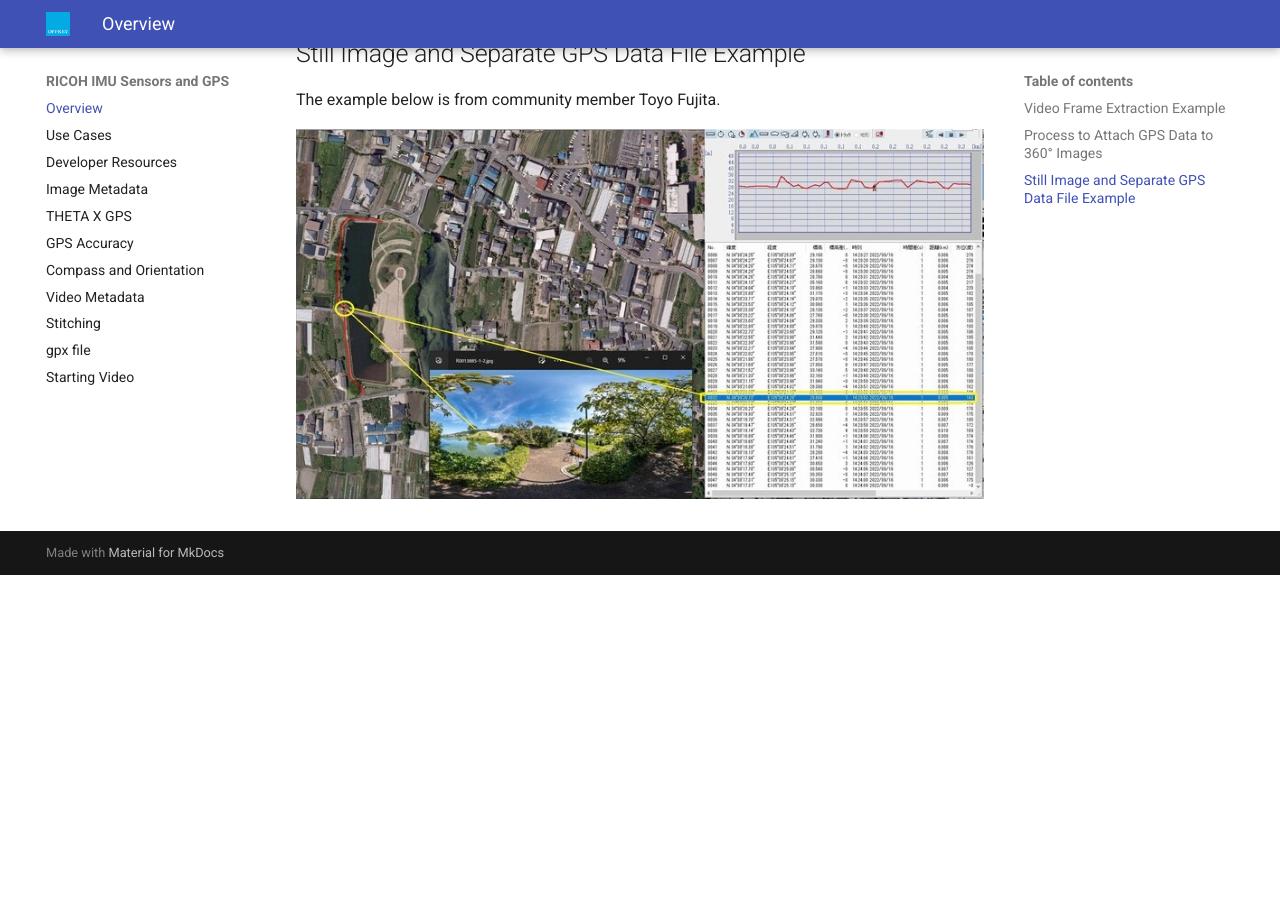
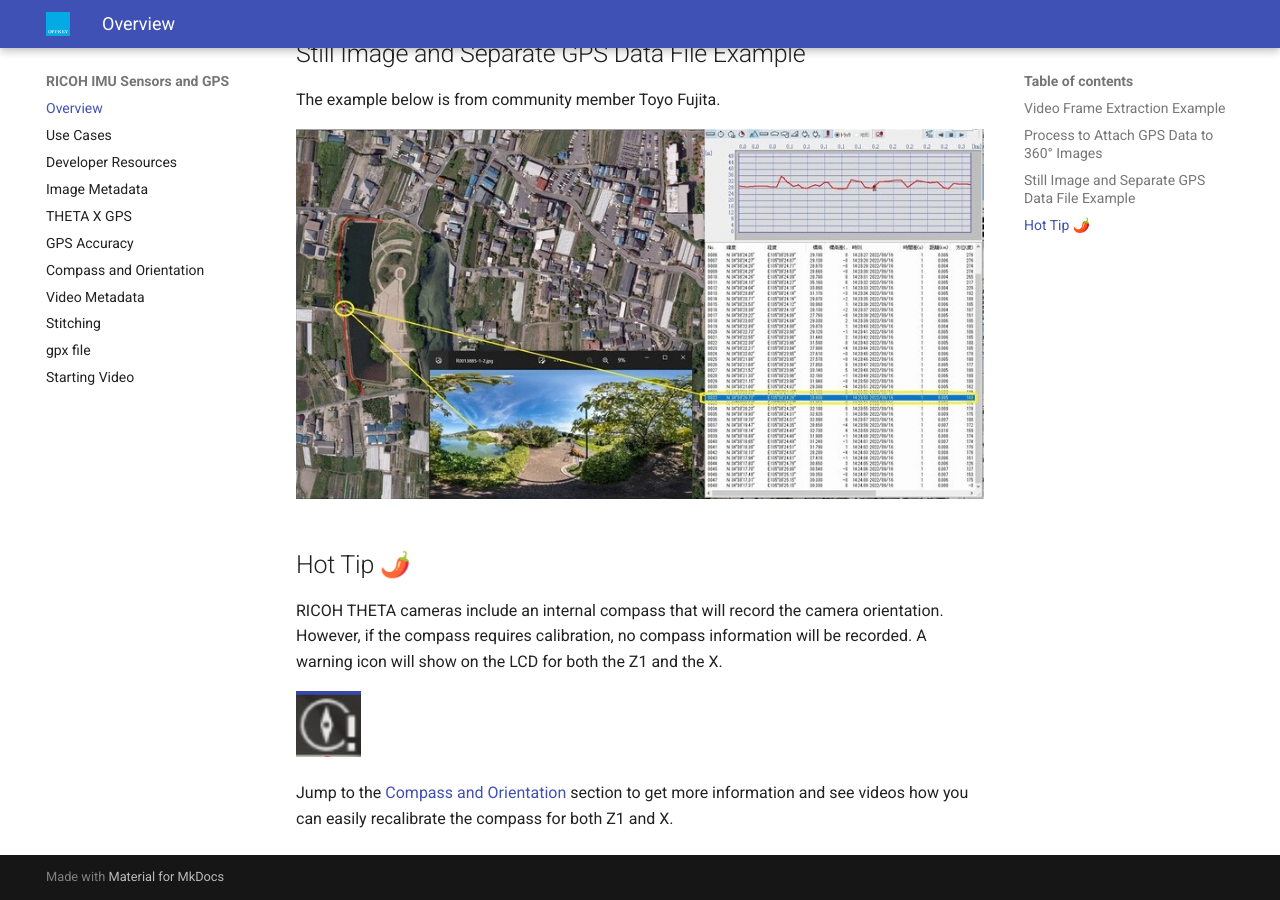
Before and after one commit to codetricity/theta-gis, an MkDocs documentation site: the page built from docs/index.md, in a window 1280 px wide and 900 px high, scrolled down 2003 px. Built offline with MkDocs 1.6.1 and Material for MkDocs 9.7.7, drawn with Linux system fonts in a browser that asks for light colours; before the commit the page ends 2578 px from its top, so only the background shows below that.

Commit message:
adding compass warning to intro

```diff
--- a/docs/index.md
+++ b/docs/index.md
@@ -36,3 +36,11 @@
 The example below is from community member Toyo Fujita.
 
 ![GPS data file](images/home/gps_data.jpeg)
+
+## Hot Tip 🌶️
+
+RICOH THETA cameras include an internal compass that will record the camera orientation. However, if the compass requires calibration, no compass information will be recorded. A warning icon will show on the LCD for both the Z1 and the X.
+
+![X compass warning](images/home/x-compass-warning.png)
+
+Jump to the [Compass and Orientation](compass_orientation) section to get more information and see videos how you can easily recalibrate the compass for both Z1 and X.
```
Also changed, not shown: docs/images/home/x-compass-warning.png (added), docs/images/home/z1-compass-warning.png (added).
